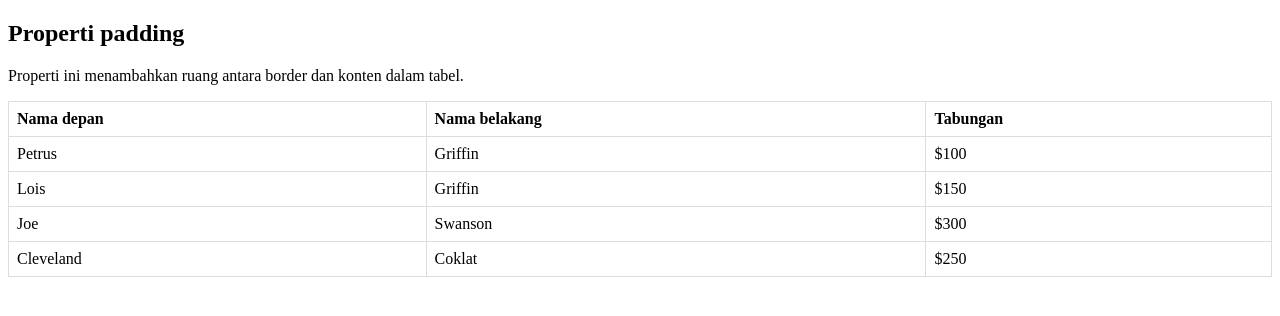
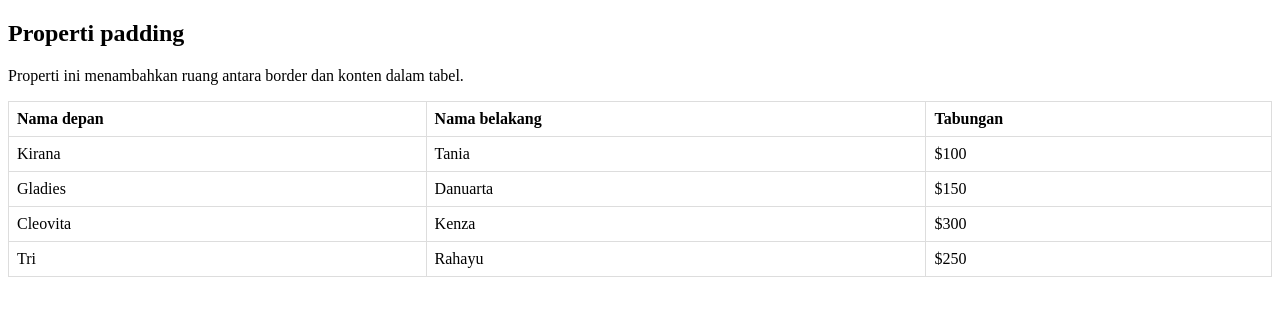
Before and after one commit to trirahayu28/part1.html, a plain HTML site: page index.html in a window 1280 px wide. Drawn offline with Linux system fonts and the light colour scheme.

Commit message:
Update index.html

```diff
--- a/index.html
+++ b/index.html
@@ -19,23 +19,23 @@
                 <th>Tabungan</th>
             </tr>
             <tr>
-                <td>Petrus</td>
-                <td>Griffin</td>
+                <td>Kirana</td>
+                <td>Tania</td>
                 <td>$100</td>
             </tr>
             <tr>
-                <td>Lois</td>
-                <td>Griffin</td>
+                <td>Gladies</td>
+                <td>Danuarta</td>
                 <td>$150</td>
             </tr>
             <tr>
-                <td>Joe</td>
-                <td>Swanson</td>
+                <td>Cleovita</td>
+                <td>Kenza</td>
                 <td>$300</td>
             </tr>
             <tr>
-                <td>Cleveland</td>
-                <td>Coklat</td>
+                <td>Tri</td>
+                <td>Rahayu</td>
                 <td>$250</td>
             </tr>
         </table>
```
